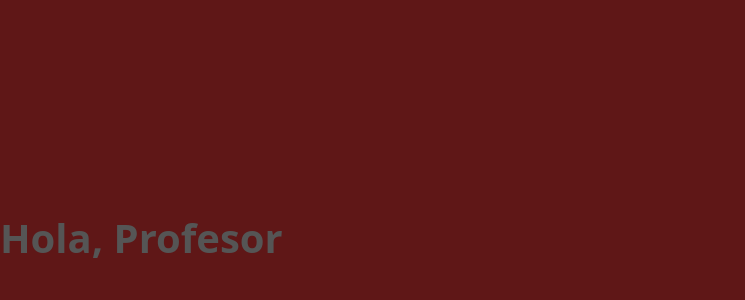
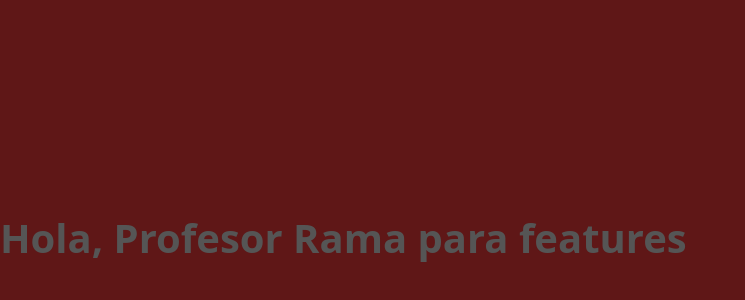
Before and after one commit to ArielU10/Proyecto-Tesis-FrontEnd, a React (Vite) app: page /profesor in a window 1280 px wide. Shown: the part 170-470 px from the top of the page, without its empty margins (0-745 px from the left). Built offline with nearby package versions, Linux system fonts and the light colour scheme.

Commit message:
rama_develop

```diff
--- a/src/pages/profesorScreen.jsx
+++ b/src/pages/profesorScreen.jsx
@@ -1,3 +1,7 @@
 export default function ProfesorScreen() {
-    return <h1>Hola, Profesor</h1>;
+    return <h1>Hola, Profesor
+
+      Rama para features
+
+    </h1>;
   }
```
